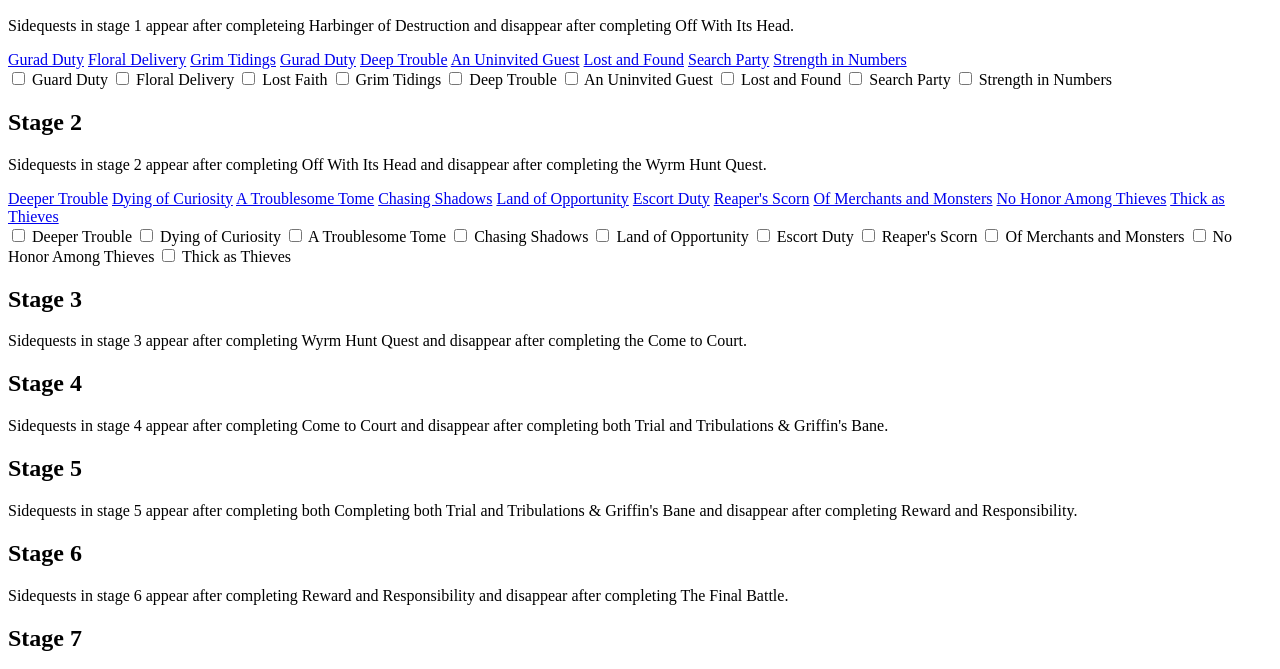
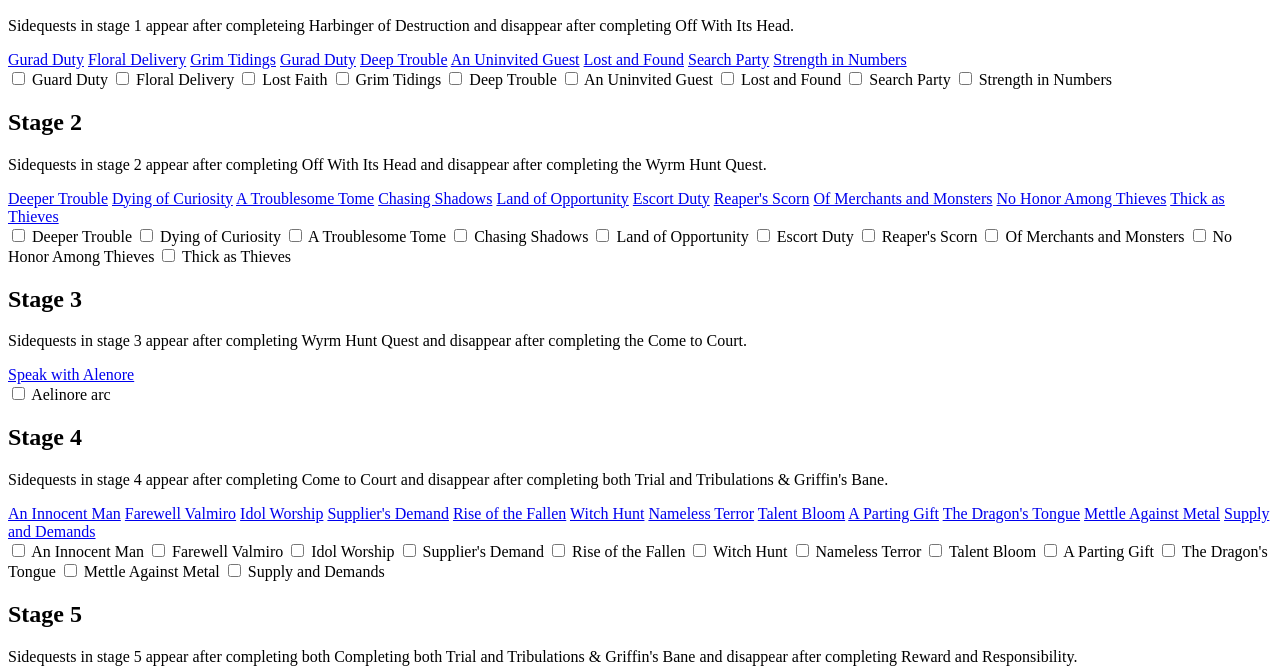
Before and after one commit to amchatman/Dragons-Dogma-Sidequest-List, a plain HTML site: page index.html in a window 1280 px wide. Shown: the part 110-779 px from the top of the page. Drawn offline with Linux system fonts and the light colour scheme.

Commit message:
Stage 3 & Stage 4 -Add hyperlinks -Add checkboxes

```diff
--- a/index.html
+++ b/index.html
@@ -203,16 +203,143 @@
         </div>
       </div>
       <!-- End of Stage Two side quest-->
+      <!-- Start of Stage Three side quest-->
+      <div>
         <h2>Stage 3</h2>
         <p>
           Sidequests in stage 3 appear after completing Wyrm Hunt Quest and
           disappear after completing the Come to Court.
         </p>
+        <div>
+          <a href="#">Speak with Alenore</a>
+        </div>
+        <div>
+          <input
+            type="checkbox"
+            id="aelinore'_arc"
+            name="quest"
+            value="aelinore_arc"
+          />
+          <label for="aelinore_arc">Aelinore arc</label>
+        </div>
+      </div>
+      <!-- End of Stage Three side quest-->
+      <!-- Start of Stage Four side quest-->
+      <div>
         <h2>Stage 4</h2>
         <p>
           Sidequests in stage 4 appear after completing Come to Court and
-        disappear after completing both Trial and Tribulations & Griffin's Bane.
+          disappear after completing both Trial and Tribulations & Griffin's
+          Bane.
         </p>
+        <div>
+          <a href="#">An Innocent Man</a>
+          <a href="#">Farewell Valmiro</a>
+          <a href="#">Idol Worship</a>
+          <a href="#">Supplier's Demand</a>
+          <a href="#">Rise of the Fallen</a>
+          <a href="#">Witch Hunt</a>
+          <a href="#">Nameless Terror</a>
+          <a href="#">Talent Bloom</a>
+          <a href="#">A Parting Gift</a>
+          <a href="#">The Dragon's Tongue</a>
+          <a href="#">Mettle Against Metal</a>
+          <a href="#">Supply and Demands</a>
+        </div>
+        <div>
+          <input
+            type="checkbox"
+            id="an_innocent_man"
+            name="quest"
+            value="an_innocent_man"
+          />
+          <label for="an_innocent_man">An Innocent Man</label>
+
+          <input
+            type="checkbox"
+            id="farewell_valmiro"
+            name="quest"
+            value="farewell_valmiro"
+          />
+          <label for="farewell_valmiro">Farewell Valmiro</label>
+
+          <input type="checkbox" id="idol_worship" name="quest" value="Idol" />
+          <label for="idol_worship">Idol Worship</label>
+
+          <input
+            type="checkbox"
+            id="suppliers_demand"
+            name="quest"
+            value="suppliers_demand"
+          />
+          <label for="suppliers_demand">Supplier's Demand</label>
+
+          <input
+            type="checkbox"
+            id="rise_of_the_fallen"
+            name="quest"
+            value="rise_of_the_fallen"
+          />
+          <label for="rise_of_the_fallen">Rise of the Fallen</label>
+
+          <input
+            type="checkbox"
+            id="witch_hunt"
+            name="quest"
+            value="witch_hunt"
+          />
+          <label for="witch_hunt">Witch Hunt</label>
+
+          <input
+            type="checkbox"
+            id="nameless_terror"
+            name="quest"
+            value="nameless_terror"
+          />
+          <label for="nameless_terror">Nameless Terror</label>
+
+          <input
+            type="checkbox"
+            id="talent_bloom"
+            name="quest"
+            value="talent_bloom"
+          />
+          <label for="talent_bloom">Talent Bloom</label>
+
+          <input
+            type="checkbox"
+            id="a_parting_gift"
+            name="quest"
+            value="a_parting_gift"
+          />
+          <label for="a_parting_gift">A Parting Gift</label>
+
+          <input
+            type="checkbox"
+            id="the_dragons_tongue"
+            name="quest"
+            value="the_dragons_tongue"
+          />
+          <label for="the_dragons_tongue">The Dragon's Tongue</label>
+
+          <input
+            type="checkbox"
+            id="mettle_against_metal"
+            name="quest"
+            value="mettle_against_metal"
+          />
+          <label for="mettle_against_metal">Mettle Against Metal</label>
+
+          <input
+            type="checkbox"
+            id="supply_and_demands"
+            name="quest"
+            value="supply_and_demands"
+          />
+          <label for="supply_and_demands">Supply and Demands</label>
+        </div>
+      </div>
+      <!-- End of Stage Four side quest-->
       <h2>Stage 5</h2>
       <p>
         Sidequests in stage 5 appear after completing both Completing both Trial
```
Lines whose indentation alone changed are shown as unchanged.
